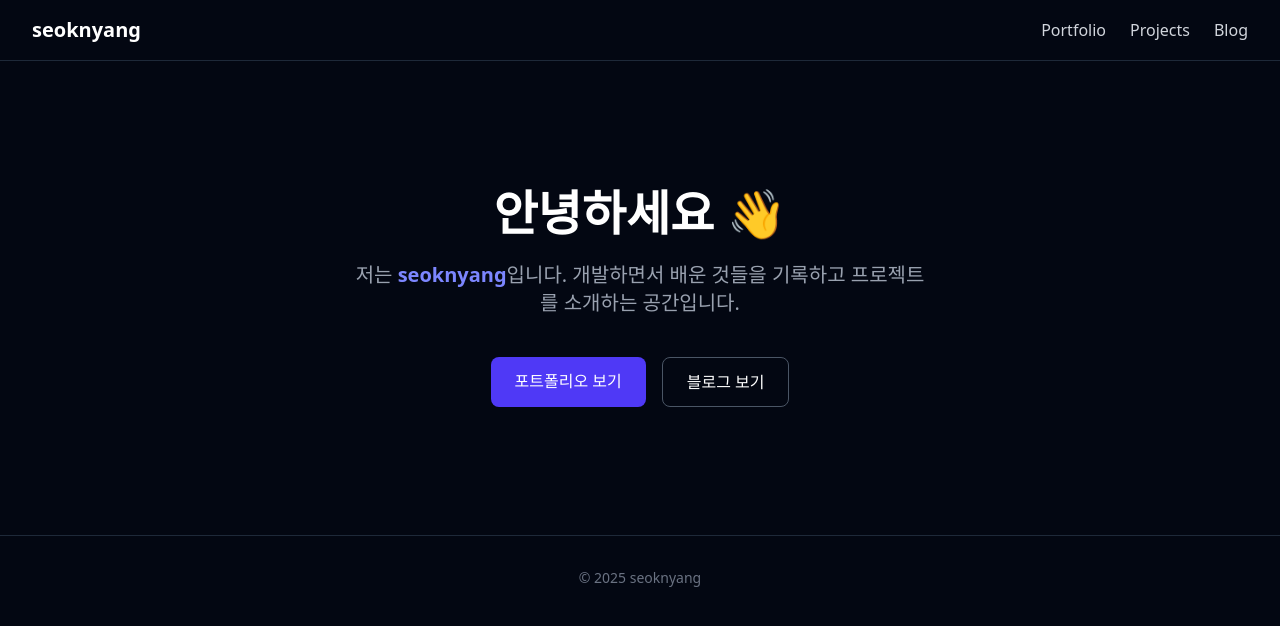
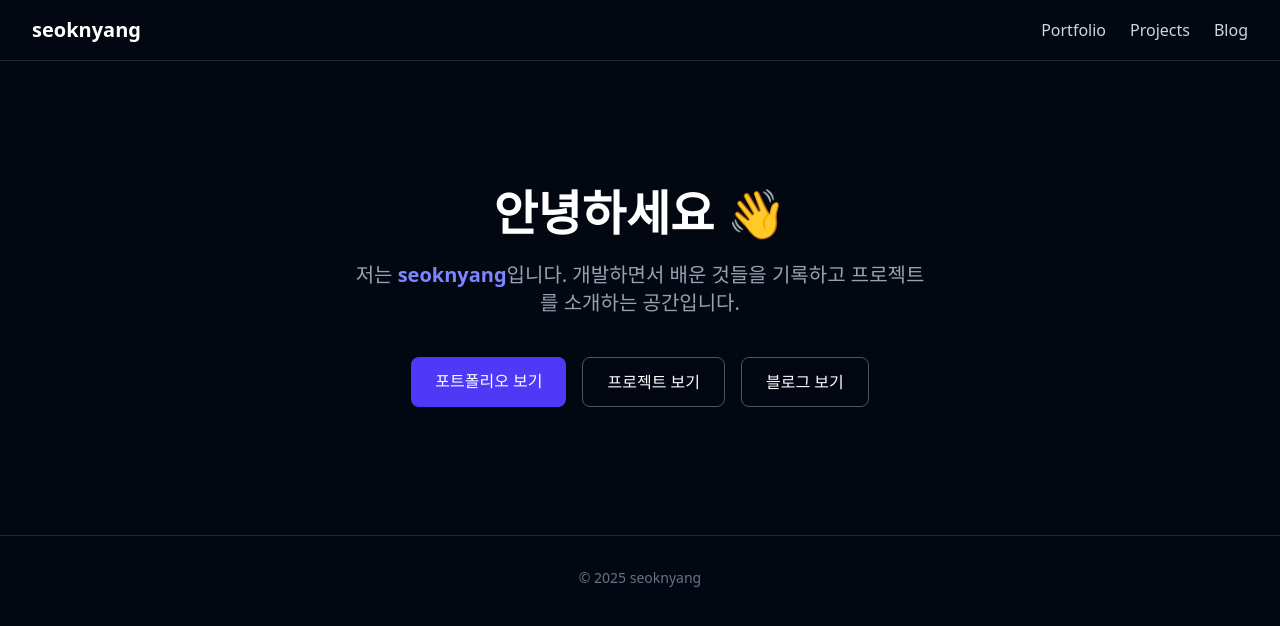
Before and after one commit to seoknyang/seoknyang.github.io, a React (Vite) app: page / in a window 1280 px wide. Shown: the top 626 px of the page. Built offline with nearby package versions, Linux system fonts and the light colour scheme.

Commit message:
홈 화면에 프로젝트 버튼 추가

```diff
--- a/src/pages/Home.jsx
+++ b/src/pages/Home.jsx
@@ -16,6 +16,12 @@ function Home() {
           포트폴리오 보기
         </Link>
         <Link
+          to="/projects"
+          className="px-6 py-3 border border-gray-600 hover:border-gray-400 rounded-lg transition-colors"
+        >
+          프로젝트 보기
+        </Link>
+        <Link
           to="/blog"
           className="px-6 py-3 border border-gray-600 hover:border-gray-400 rounded-lg transition-colors"
         >
```
